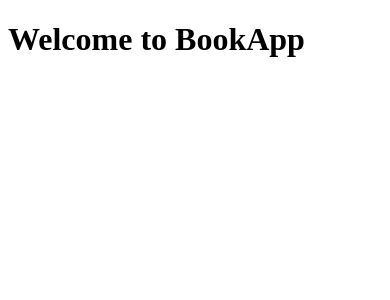
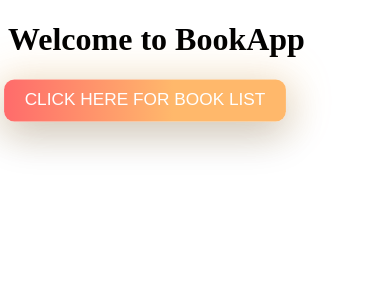
Before and after one commit to johnnovosel/jawnsite, a Next.js app: page / in a window 390 px wide. Shown: the top 300 px of the page. Built offline with nearby package versions, Linux system fonts and the light colour scheme.

Commit message:
ADDED BUTTON

```diff
--- a/app/Book/_data/all-books.json
+++ b/app/Book/_data/all-books.json
@@ -2098,5 +2098,10 @@
         "id": 420,
         "title": "Demon Copperhead",
         "author": "Barbara Kingsolver"
+    },
+    {
+        "id": 421,
+        "title": "Play Nice",
+        "author": "Rachel Harrison"
     }
 ]
--- a/app/page.js
+++ b/app/page.js
@@ -1,7 +1,22 @@
+'use client'
+
+import { useRouter } from 'next/navigation'
+
+import styles from './page.module.css';
+
 export default function Page() {
+
+  const router = useRouter()
+
   return (
     <div>
       <h1>Welcome to BookApp</h1>
+
+
+      <button type="button" className={styles.ctabutton} onClick={() => router.push('/Book')}>
+        CLICK HERE FOR BOOK LIST
+      </button>
+
     </div>
   );
 }
--- /dev/null
+++ b/app/page.module.css
@@ -0,0 +1,58 @@
+
+/* Large, attention-grabbing button (desktop) with a gentle 'blink' pulse.
+   Responsive rules below shrink the button for small screens and respect
+   users who prefer reduced motion. */
+
+.ctabutton {
+  display: inline-block;
+  font-size: 2.2rem;
+  padding: 20px 44px;
+  border-radius: 14px;
+  background: linear-gradient(90deg, #ff6b6b 0%, #ffb86b 60%);
+  color: #ffffff;
+  border: none;
+  box-shadow: 0 10px 30px rgba(0, 0, 0, 0.18);
+  cursor: pointer;
+  line-height: 1;
+  transition: transform 120ms ease, box-shadow 200ms ease;
+  -webkit-tap-highlight-color: transparent;
+  animation: blink-pulse 1.4s ease-in-out infinite;
+}
+
+.ctabutton:active {
+  transform: translateY(2px) scale(0.995);
+}
+
+@keyframes blink-pulse {
+  0% {
+    box-shadow: 0 10px 30px rgba(0,0,0,0.18), 0 0 0 0 rgba(255,183,77,0.0);
+    transform: scale(1);
+  }
+  50% {
+    box-shadow: 0 14px 40px rgba(0,0,0,0.20), 0 0 40px 8px rgba(255,183,77,0.22);
+    transform: scale(1.03);
+  }
+  100% {
+    box-shadow: 0 10px 30px rgba(0,0,0,0.18), 0 0 0 0 rgba(255,183,77,0.0);
+    transform: scale(1);
+  }
+}
+
+/* Mobile: reduce size and intensity so the button remains usable on small screens */
+@media screen and (max-width: 600px) {
+  .ctabutton {
+    font-size: 1.05rem;
+    padding: 12px 20px;
+    border-radius: 10px;
+    animation-duration: 1.6s;
+    box-shadow: 0 6px 18px rgba(0,0,0,0.14);
+  }
+}
+
+/* Respect users who prefer reduced motion */
+@media (prefers-reduced-motion: reduce) {
+  .ctabutton {
+    animation: none !important;
+    transition: none !important;
+  }
+}
```
Also changed, not shown: 1 other file (tests, documents, lock files or other folders).
